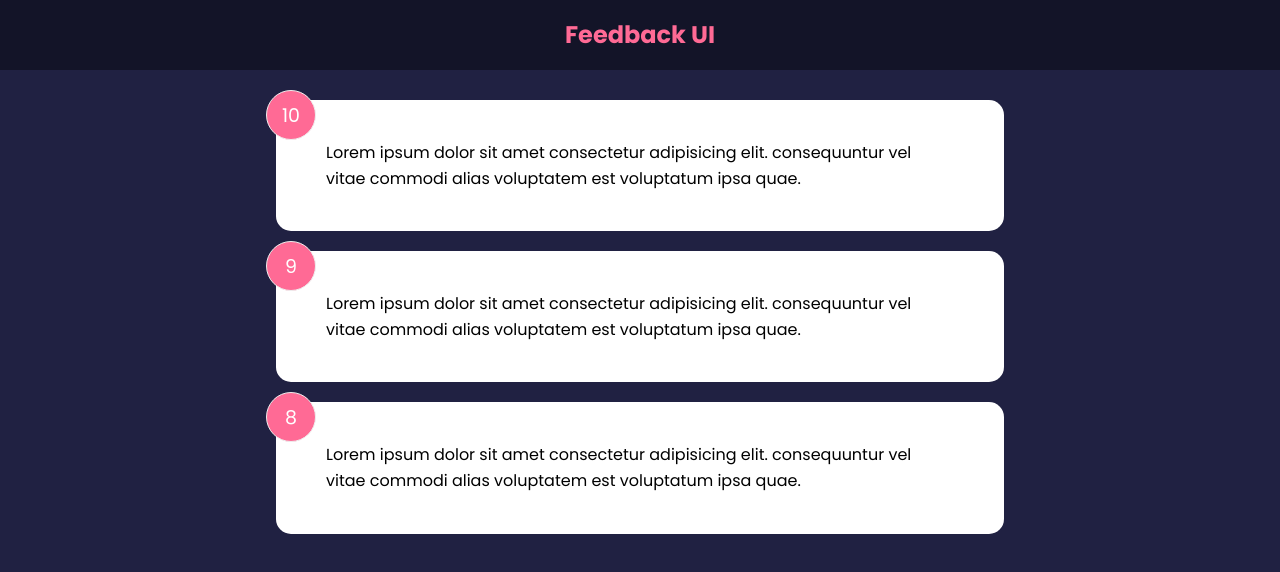
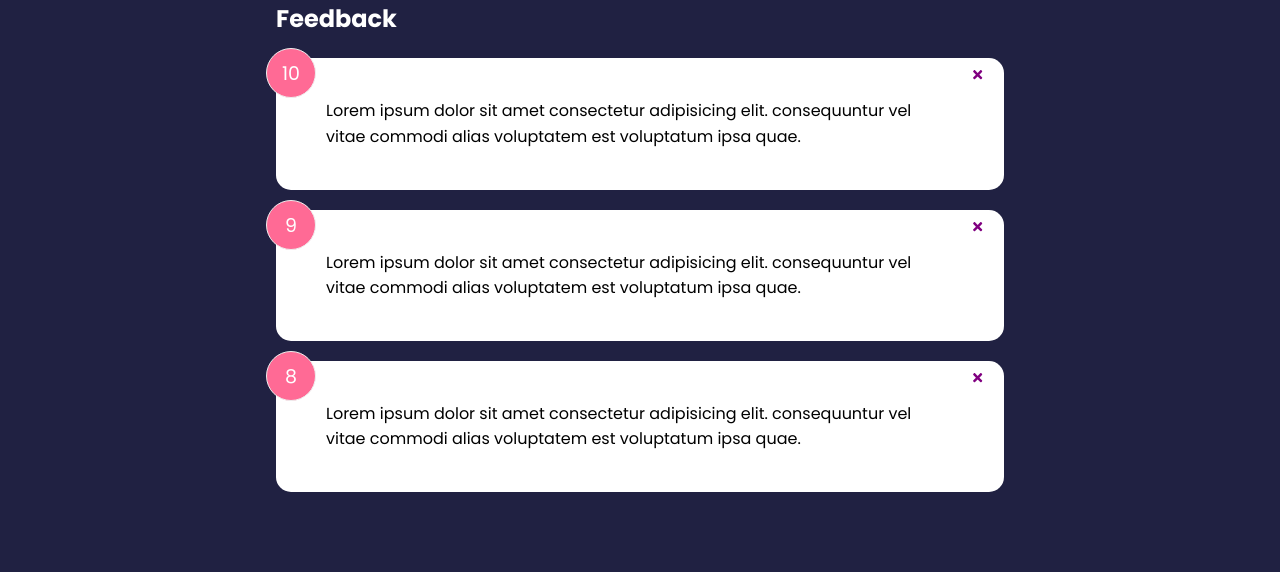
Before and after one commit to dariansweb/react-feedback-app, a React (Vite) app: page / in a window 1280 px wide. Shown: the top 572 px of the page. Built offline with nearby package versions, Linux system fonts and the light colour scheme.

Commit message:
delete feedback with array filter created functional

```diff
--- a/package.json
+++ b/package.json
@@ -12,6 +12,7 @@
   "dependencies": {
     "react": "^18.3.0",
     "react-dom": "^18.3.0",
+    "react-icons": "^5.4.0",
     "react-router-dom": "^7.1.3"
   },
   "devDependencies": {
--- a/src/App.jsx
+++ b/src/App.jsx
@@ -1,24 +1,23 @@
-import { useState } from 'react';
+import { useState } from "react";
 import Header from "./components/Header";
 import FeedbackData from "./data/FeedbackData";
 import FeedbackList from "./components/FeedbackList";
 
 function App() {
-  const [feedback, setFeedback] = useState(FeedbackData) ;
+  const [feedback, setFeedback] = useState(FeedbackData);
+  const deleteFeedback = (id) => {
+    if (window.confirm("Are you sure you want to delete?")) {
+      setFeedback(feedback.filter((item) => item.id !== id));
+    }
+  };
   return (
     <>
-      <Header text="Feedback UI"/>
+      <Header />
       <div className="container">
-        <FeedbackList feedback={feedback} />
+        <FeedbackList feedback={feedback} handleDelete={deleteFeedback} />
       </div>
     </>
   );
 }
 
 export default App;
-
-Header.defaultProps = {
-  text: "Feedback UI",
-  bgColor: "rgba(0,0,0,0.4)",
-  textColor: "#ff6a95",
-}
--- a/src/components/FeedbackItem.jsx
+++ b/src/components/FeedbackItem.jsx
@@ -1,11 +1,13 @@
-
+import { FaTimes } from "react-icons/fa";
 import Card from "./shared/Card";
 
-function FeedbackItem({item}) {
-
+function FeedbackItem({ item, handleDelete }) {
   return (
     <Card>
       <div className="num-display"> {item.rating} </div>
+      <button onClick={() => handleDelete(item.id)} className="close">
+        <FaTimes color="purple" />
+      </button>
       <div className="text-display"> {item.text} </div>
     </Card>
   );
--- a/src/components/FeedbackList.jsx
+++ b/src/components/FeedbackList.jsx
@@ -1,6 +1,6 @@
 import FeedbackItem from "./FeedbackItem";
 
-function FeedbackList({feedback}) {
+function FeedbackList({ feedback, handleDelete }) {
   if (!feedback || feedback.length === 0) {
     return <p>No Feedback Yet!</p>;
   }
@@ -8,9 +8,12 @@
   return (
     <div className="feedback-list">
       {feedback.map((item) => (
-        <FeedbackItem key={item.id} item={item} />
+        <FeedbackItem
+          key={item.id}
+          item={item}
+          handleDelete={ handleDelete }
+        />
       ))}
-
     </div>
   );
 }
--- a/src/components/Header.jsx
+++ b/src/components/Header.jsx
@@ -1,16 +1,9 @@
 
-function Header({ text, bgColor, textColor }) {
-  const headerStyles = {
-    backgroundColor: bgColor,
-    color: textColor,
-  }
-
+function Header() {
   return (
-    <header style={headerStyles}>
       <div className='container'>
-          <h2>{text}</h2>
+          <h2>Feedback</h2>
       </div>
-    </header>
   )
 }
 
```
Also changed, not shown: 1 other file (tests, documents, lock files or other folders).
